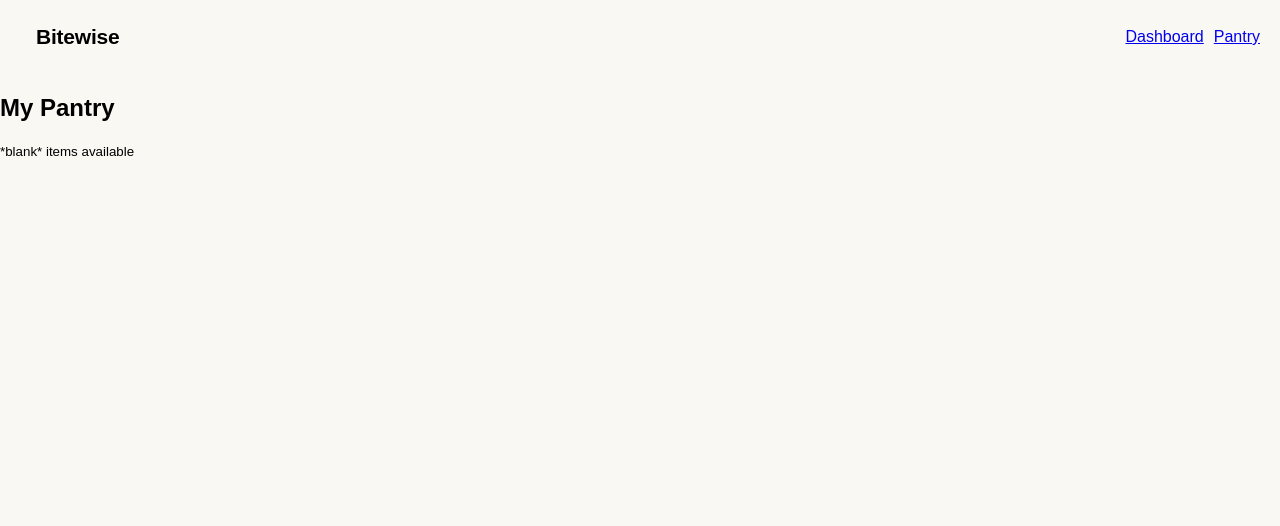
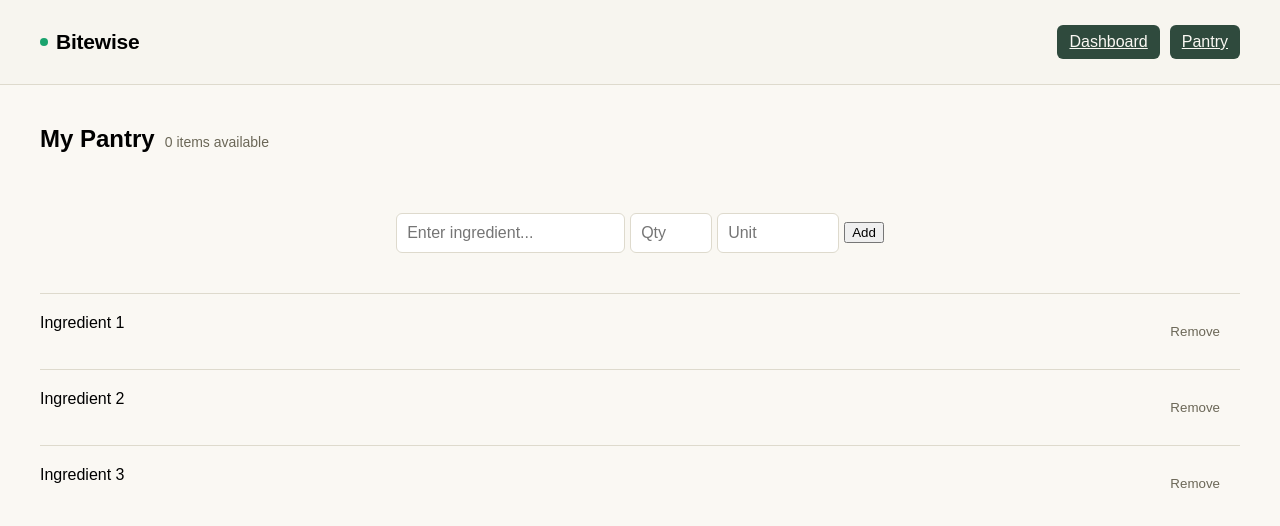
Before and after one commit to averybowers03/MunchApp, a React (Vite) app in the folder bitewise-frontend/: page /pages/PantryPage in a window 1280 px wide. Shown: the top 526 px of the page. Built offline with nearby package versions, Linux system fonts and the light colour scheme.

Commit message:
Updated a couple pages, Added PantryPage.css file, Filling out Pantry page

```diff
--- a/bitewise-frontend/src/App.tsx
+++ b/bitewise-frontend/src/App.tsx
@@ -3,6 +3,7 @@ import { BrowserRouter, Routes, Route } from 'react-router-dom'
 import Dashboard from './pages/Dashboard'
 import PantryPage from './pages/PantryPage'
 import Navbar from './components/Navbar'
+import './global.css'
 
 function App() {
   return (
--- a/bitewise-frontend/src/components/Navbar.css
+++ b/bitewise-frontend/src/components/Navbar.css
@@ -3,7 +3,7 @@
           display:flex;
           align-items:center;
           justify-content:space-between;
-          padding: 25px 20px;
+          padding: 25px 40px;
           border-bottom: 1px solid var(--hairline);
           background-color: var(--paper-tint);
           position: sticky;
@@ -31,7 +31,7 @@
           gap: 10px;
         }
 
-        .pantry-btn {
+        .pantry-link, .dashboard-link {
           background-color: var(--pantry);
           color: var(--paper);
           border: none;
--- a/bitewise-frontend/src/components/Navbar.tsx
+++ b/bitewise-frontend/src/components/Navbar.tsx
@@ -13,7 +13,6 @@ function Navbar() {
             <Link to="/pages/PantryPage" className="pantry-link">Pantry</Link>
           </div>
         </nav>
-
   );
 }
 
--- /dev/null
+++ b/bitewise-frontend/src/pages/PantryPage.css
@@ -0,0 +1,84 @@
+
+.pantry-header {
+
+  padding: 20px 40px;
+  display: flex;
+  align-items: baseline;
+  justify-content: left;
+  flex-wrap: wrap;
+  gap: 10px;
+}
+
+.pantry-header h1 {
+  font-size: 4rem;
+  margin: 0;
+  color: var(--ink);
+}
+
+.pantry-header span {
+  font-size: 0.875rem;
+  color: var(--ink-soft);
+}
+
+.pantry-search {
+  padding: 20px 40px;
+  display: flex;
+  align-items: center;
+  justify-content: center;
+  gap: 5px;
+}
+
+.pantry-search input {
+
+  padding: 10px;
+  border: 1px solid var(--hairline);
+  border-radius: var(--radius);
+  font-size: 1rem;
+}
+
+.ingredient-input {
+    display: flex;
+}
+
+.qty-input {
+    width: 60px;
+    padding: 10px;
+    border: 1px solid var(--hairline);
+    border-radius: var(--radius);
+    font-size: 1rem;
+}
+
+.unit-input {
+    width: 100px;
+    padding: 10px;
+    border: 1px solid var(--hairline);
+    border-radius: var(--radius);
+    font-size: 1rem;
+}
+
+.pantry-list {
+  padding: 20px 40px;
+  display: list-item;
+  grid-template-columns: repeat(auto-fill, minmax(200px, 1fr));
+  gap: 20px;
+}
+
+.pantry-item {
+  background-color: var(--paper);
+  border-top: 1px solid var(--hairline);
+  padding: 20px 0;
+  display: flex;
+  flex-direction: row;
+  align-items: left;
+  text-align: center;
+  justify-content: space-between;
+}
+
+.remove-btn {
+
+  border: none;
+  background-color: var(--paper);
+  color: var(--ink-soft);
+  padding: 10px 20px;
+  cursor: pointer;
+}
--- a/bitewise-frontend/src/pages/PantryPage.tsx
+++ b/bitewise-frontend/src/pages/PantryPage.tsx
@@ -1,16 +1,40 @@
 
-//import Navbar from "../components/Navbar";
+import './PantryPage.css';
 
 function PantryPage() {
   return (
     <section className="screen" id="pantry">
-       {/* <Navbar /> */}
 
-       <div>
-        <h1>My Pantry</h1>
-        <small>*blank* items available</small>
-        {/* Add your pantry page content here */}
+       <div className="pantry-header">
+        <h2>My Pantry</h2>
+        <span>0 items available</span>
+       </div>
+
+       <div className="pantry-search">
+        <input type="text" className="ingredient-input" placeholder="Enter ingredient..." />
+        <input type="text" className="qty-input" placeholder="Qty" />
+        <input type="text" className="unit-input" placeholder="Unit" />
+        <button className="add-btn">Add</button>
+       </div>
+
+       <div className="pantry-list">
+
+        <div className="pantry-item">
+          <span>Ingredient 1</span>
+          <button className="remove-btn">Remove</button>
         </div>
+
+        <div className="pantry-item">
+          <span>Ingredient 2</span>
+          <button className="remove-btn">Remove</button>
+        </div>
+
+        <div className="pantry-item">
+          <span>Ingredient 3</span>
+          <button className="remove-btn">Remove</button>
+        </div>
+
+       </div>
     </section>
   );
 }
```
